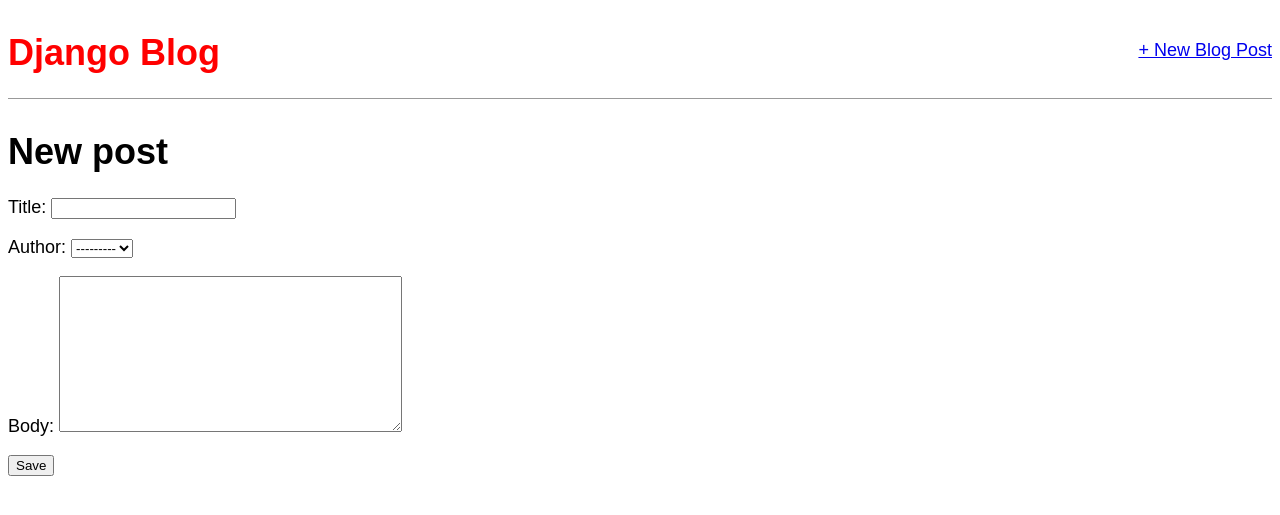
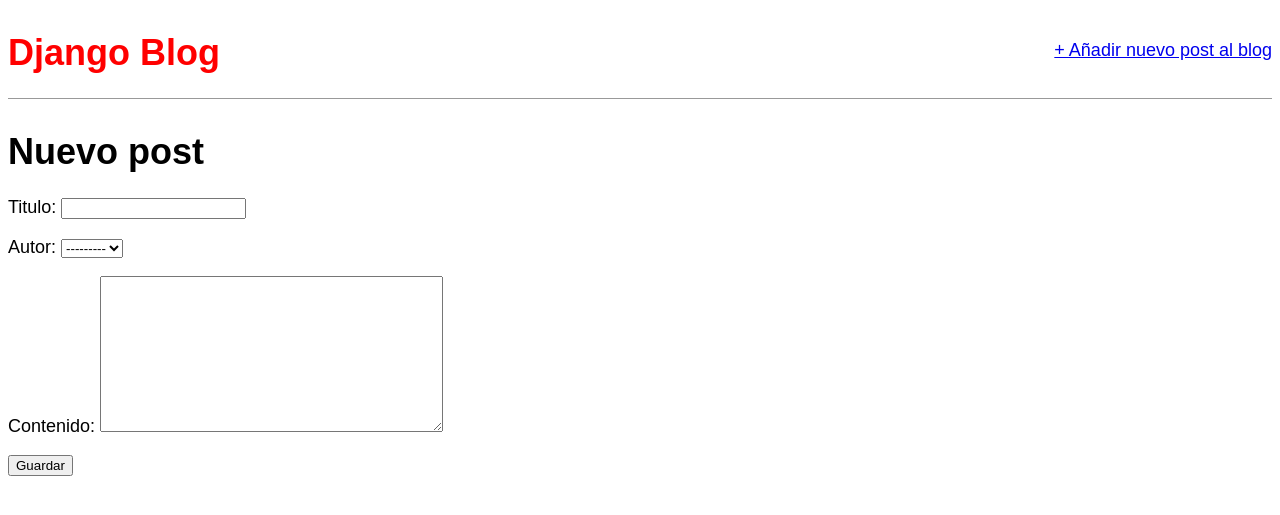
Before and after one commit to piltrafillaeme/Django, a Django app: page /post/new/ in a window 1280 px wide. Shown: the top 515 px of the page. Run offline with Django 3.2, Linux system fonts and the light colour scheme; data comes from the database, SQL or seed files in the repository.

Commit message:
Traducimos y terminamos blog app

```diff
--- a/blog/blog/models.py
+++ b/blog/blog/models.py
@@ -2,13 +2,15 @@
 from django.urls import reverse
 
 # Create your models here.
+
+
 class Post(models.Model):
-    title = models.CharField(max_length=200)
-    author = models.ForeignKey(
+    titulo = models.CharField(max_length=200)
+    autor = models.ForeignKey(
         'auth.User',
         on_delete = models.CASCADE
     )
-    body = models.TextField()
+    contenido = models.TextField()
 
     def __str__(self):
         return self.title
--- a/blog/blog/views.py
+++ b/blog/blog/views.py
@@ -5,24 +5,29 @@
 
 # Create your views here.
 
+
 class BlogListView(ListView):
     model = Post
     template_name = 'home.html'
 
+
 class BlogDetailView(DetailView):
     model = Post
     template_name = 'post_detail.html'
+
 
 class BlogCreateView(CreateView):
     model = Post
     template_name = 'post_new.html'
     fields = '__all__'
 
+
 class BlogUpdateView(UpdateView):
     model = Post
     fields = ['title', 'body']
     template_name = 'post_edit.html'
 
+
 class BlogDeleteView(DeleteView):
     model = Post
     template_name = 'post_delete.html'
--- a/blog/templates/base.html
+++ b/blog/templates/base.html
@@ -12,7 +12,7 @@
                     <h1><a href="/">Django Blog</a></h1>
                 </div>
                 <div class="nav-right">
-                    <a href="{% url 'post_new' %}">+ New Blog Post</a>
+                    <a href="{% url 'post_new' %}">+ Añadir nuevo post al blog</a>
                 </div>
             </header>
                 {% block content %}
--- a/blog/templates/post_delete.html
+++ b/blog/templates/post_delete.html
@@ -1,9 +1,9 @@
 {% extends 'base.html' %}
 
 {% block content %}
-  <h1>Delete post</h1>
+  <h1>Eliminar post</h1>
   <form action="" method="post">{% csrf_token %}
-    <p>Are you sure you want to delete "{{ post.title }}"?</p>
-    <input type="submit" value="Confirm" />
+    <p>¿Estás segunra de querer eliminar el post "{{ post.title }}"?</p>
+    <input type="submit" value="Confirmar" />
   </form>
 {% endblock %}
--- a/blog/templates/post_detail.html
+++ b/blog/templates/post_detail.html
@@ -6,6 +6,6 @@
     <p>{{ object.body }}</p>
   </div>
 
-  <p><a href="{% url 'post_edit' post.pk %}">+ Edit Blog Post</a></p>
-  <p><a href="{% url 'post_delete' post.pk %}">+ Delete Blog Post</a></p>
+  <p><a href="{% url 'post_edit' post.pk %}">+ Editar Post</a></p>
+  <p><a href="{% url 'post_delete' post.pk %}">+ Eliminar Post</a></p>
 {% endblock content %}
--- a/blog/templates/post_edit.html
+++ b/blog/templates/post_edit.html
@@ -1,9 +1,9 @@
 {% extends 'base.html' %}
 
 {% block content %}
-  <h1>Edit post</h1>
+  <h1>Editar post</h1>
   <form action="" method="post">{% csrf_token %}
     {{ form.as_p }}
-    <input type="submit" value="Update" />
+    <input type="submit" value="Actualizar" />
   </form>
 {% endblock %}
--- a/blog/templates/post_new.html
+++ b/blog/templates/post_new.html
@@ -1,9 +1,9 @@
 {% extends 'base.html' %}
 
 {% block content %}
-    <h1>New post</h1>
+    <h1>Nuevo post</h1>
     <form action="" method="post">{% csrf_token %}
       {{ form.as_p }}
-      <input type="submit" value="Save" />
+      <input type="submit" value="Guardar" />
     </form>
 {% endblock %}
```
